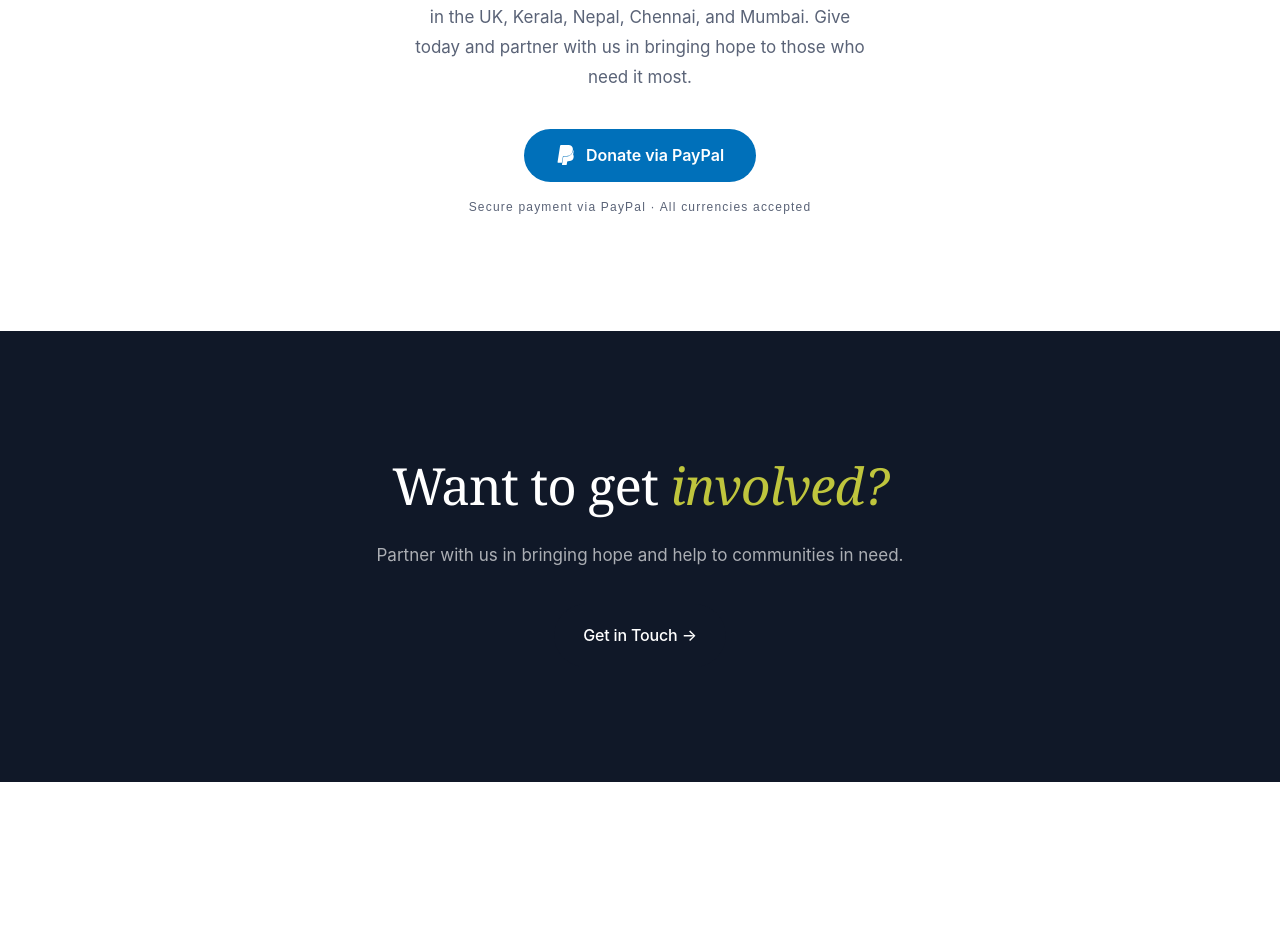
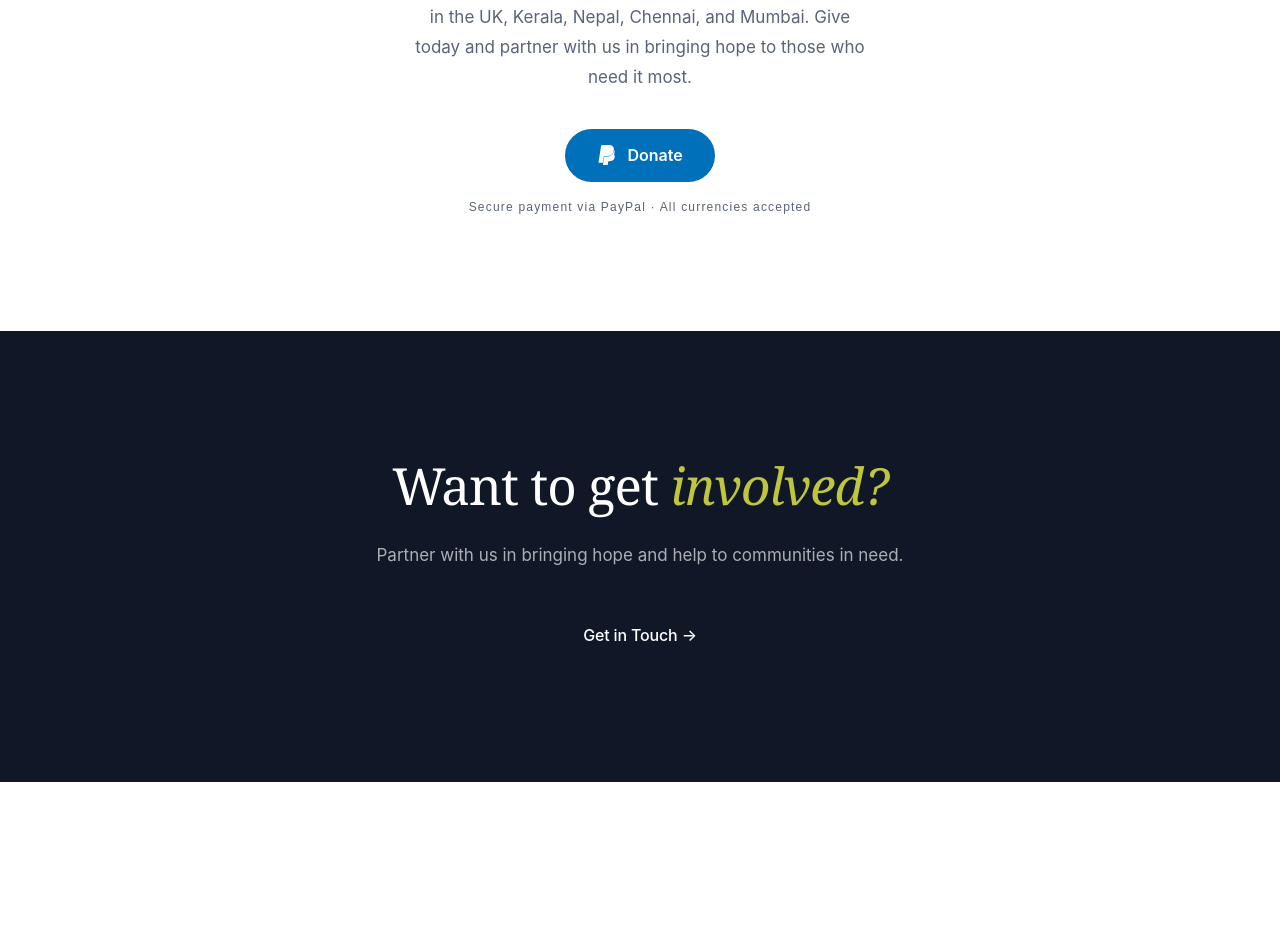
Before and after one commit to ourjesuslives2026/ourjesuslives, a React (Vite) app: page /care-share in a window 1280 px wide. Shown: the part 3401-4326 px from the top of the page. Built offline with nearby package versions, Linux system fonts and the light colour scheme; a web font is replaced by a local one.

Commit message:
Shorten donate button label to Donate

```diff
--- a/src/pages/CareSharePage.jsx
+++ b/src/pages/CareSharePage.jsx
@@ -109,7 +109,7 @@ export default function CareSharePage() {
             <svg viewBox="0 0 24 24" fill="currentColor" width="20" height="20" aria-hidden="true">
               <path d="M7.076 21.337H2.47a.641.641 0 0 1-.633-.74L4.944.901C5.026.382 5.474 0 5.998 0h7.46c2.57 0 4.578.543 5.69 1.81 1.01 1.15 1.304 2.42 1.012 4.287-.023.143-.047.288-.077.437-.983 5.05-4.349 6.797-8.647 6.797h-2.19c-.524 0-.968.382-1.05.9l-1.12 7.106zm14.146-14.42a3.35 3.35 0 0 0-.607-.541c-.013.076-.026.175-.041.254-.93 4.778-4.005 7.201-9.138 7.201h-2.19a.563.563 0 0 0-.556.479l-1.187 7.527h-.099l-.23 1.487a.641.641 0 0 0 .633.74h4.429a.641.641 0 0 0 .633-.54l.026-.15.501-3.174.032-.174a.641.641 0 0 1 .633-.54h.398c2.587 0 4.614-.514 5.71-2.005.49-.663.822-1.492.982-2.65.181-1.298.073-2.334-.529-3.114z"/>
             </svg>
-            Donate via PayPal
+            Donate
           </a>
           <p className="cs__donate-note">Secure payment via PayPal · All currencies accepted</p>
         </div>
```
